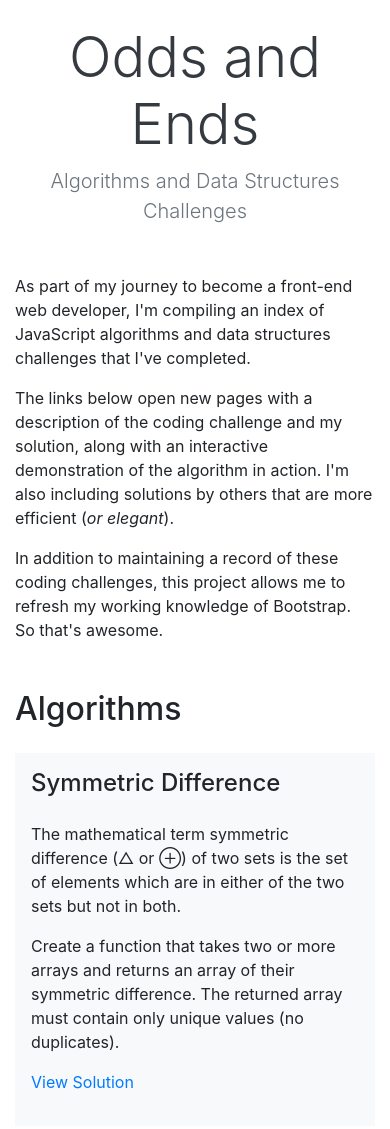
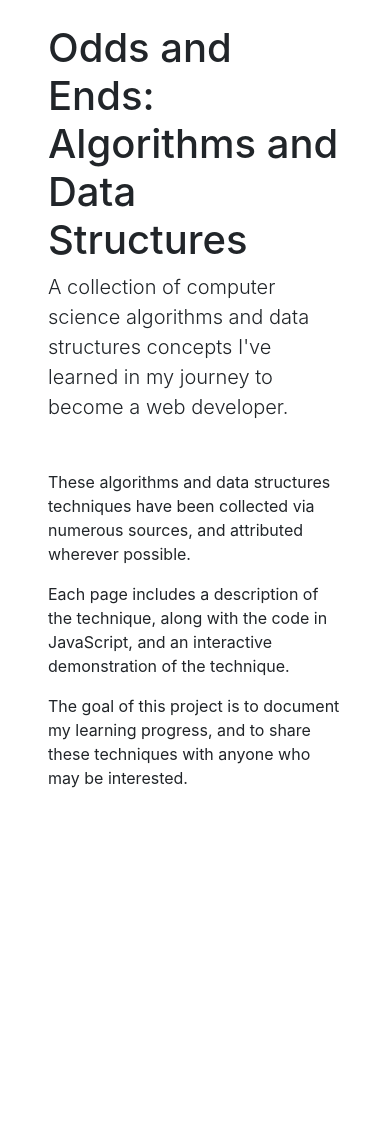
Before and after one commit to dylanhamada/coding-challenges, a plain HTML site: page index.html in a window 390 px wide. After the commit the page ends 844 px from the top, so only its background shows below. Drawn offline with nearby package versions, Linux system fonts and the light colour scheme.

Commit message:
Create New Page Layout
- Add sticky side nav bar
- Make both side bar and main content responsive

```diff
--- a/index.html
+++ b/index.html
@@ -10,34 +10,33 @@
     <link rel="stylesheet" href="https://cdn.jsdelivr.net/npm/bootstrap@4.5.3/dist/css/bootstrap.min.css"
         integrity="sha384-TX8t27EcRE3e/ihU7zmQxVncDAy5uIKz4rEkgIXeMed4M0jlfIDPvg6uqKI2xXr2" crossorigin="anonymous">
 
-    <title>Odds and Ends: Algorithms and Data Structures Challenges</title>
+    <title>Odds and Ends: Algorithms and Data Structures</title>
 </head>
 
 <body>
-    <div class="container mt-4">
-        <h1 class="display-4 text-center text-dark">Odds and Ends</h1>
-        <p class="lead text-center text-secondary">Algorithms and Data Structures Challenges</h3>
-    </div>
-    <div class="container mt-5">
-        <p>As part of my journey to become a front-end web developer, I'm compiling an index of JavaScript
-            algorithms and data structures challenges that I've completed.</p>
-        <p>The links below open new pages with a description of the coding challenge and my solution, along
-            with an interactive demonstration of the algorithm in action. I'm also including solutions by others
-            that are more efficient (<em>or elegant</em>).</p>
-        <p>In addition to maintaining a record of these coding challenges, this project allows me to refresh my
-            working knowledge of Bootstrap. So that's awesome.</p>
-    </div>
-    <div class="container mt-5 mb-5">
-        <h2>Algorithms</h2>
-        <div class="container-fluid mt-4 p-3 bg-light">
-            <h4 class="mb-4">Symmetric Difference</h4>
-            <p>The mathematical term symmetric difference (△ or ⊕) of two sets is the set of elements which are in
-                either of the two sets but not in both.</p>
-            <p>Create a function that takes two or more arrays and returns an array of their symmetric difference. The
-                returned array must contain only unique values (no duplicates).</p>
-            <a href="algorithms\symmetric-difference.html" target="_blank">
-                <p>View Solution</p>
-            </a>
+    <div class="container-fluid">
+        <div class="row">
+            <nav id="navbar" class="d-none d-md-block vh-100 col-md-3 col-lg-2 h-100 sticky-top py-4 px-4 bg-light">
+                <ul class="nav flex-column">
+                    <li class="nav-item active">
+                        <a href="index.html">Home</a>
+                    </li>
+                    <li class="nav-item">Link</li>
+                    <li class="nav-item">Link</li>
+                    <li class="nav-item">Disabled</li>
+                </ul>
+            </nav>
+            <main id="homepage" class="col-xs-12 col-md-9 col-lg-10 py-4 px-5">
+                <h1>Odds and Ends: Algorithms and Data Structures</h1>
+                <p class="lead">A collection of computer science algorithms and data structures concepts I've
+                    learned in my journey to become a web developer.</p>
+                <p class="mt-5">These algorithms and data structures techniques have been collected via numerous
+                    sources, and attributed wherever possible.</p>
+                <p>Each page includes a description of the technique, along with the code in JavaScript, and an
+                    interactive demonstration of the technique.</p>
+                <p>The goal of this project is to document my learning progress, and to share these techniques with
+                    anyone who may be interested.</p>
+            </main>
         </div>
     </div>
 
```
